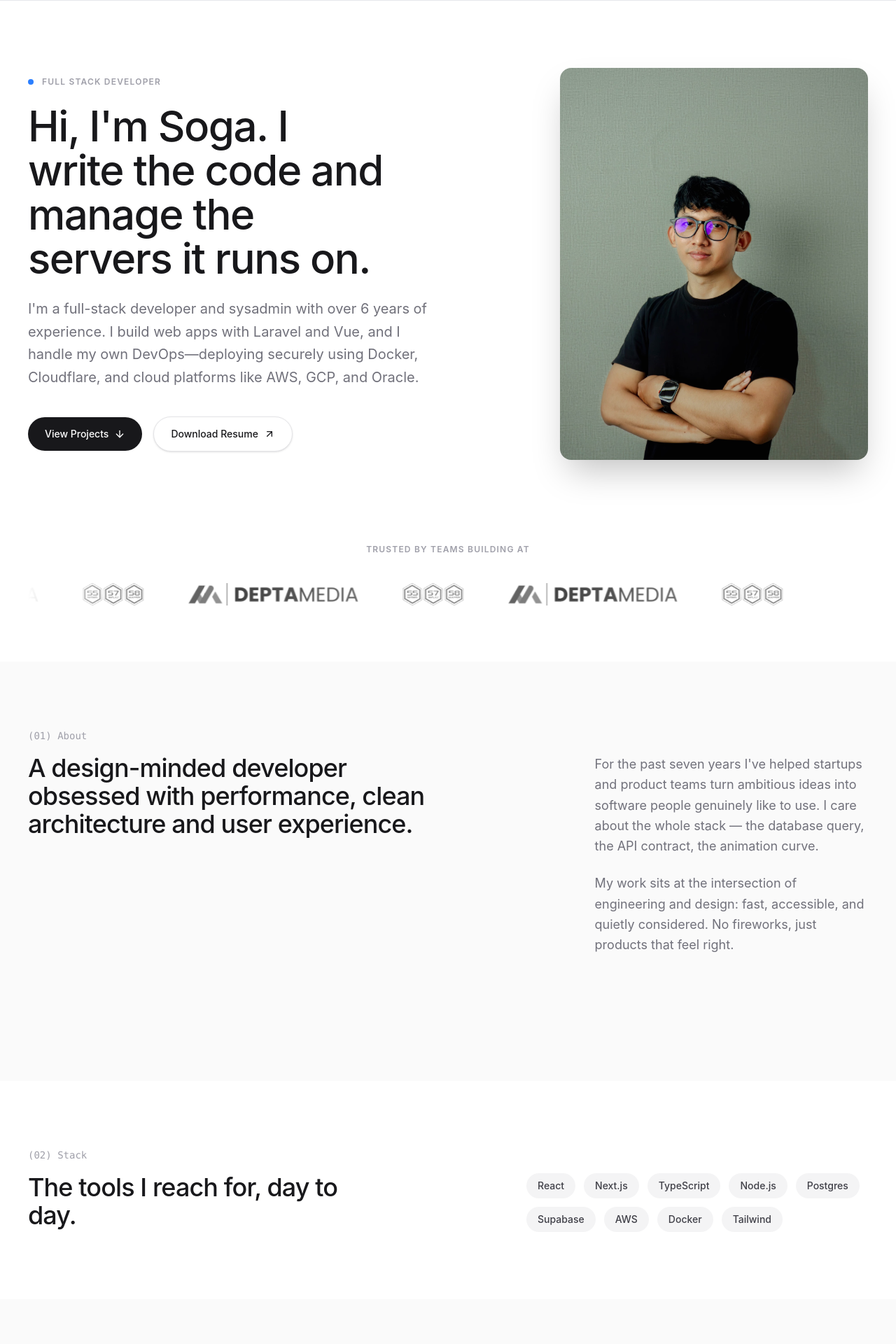
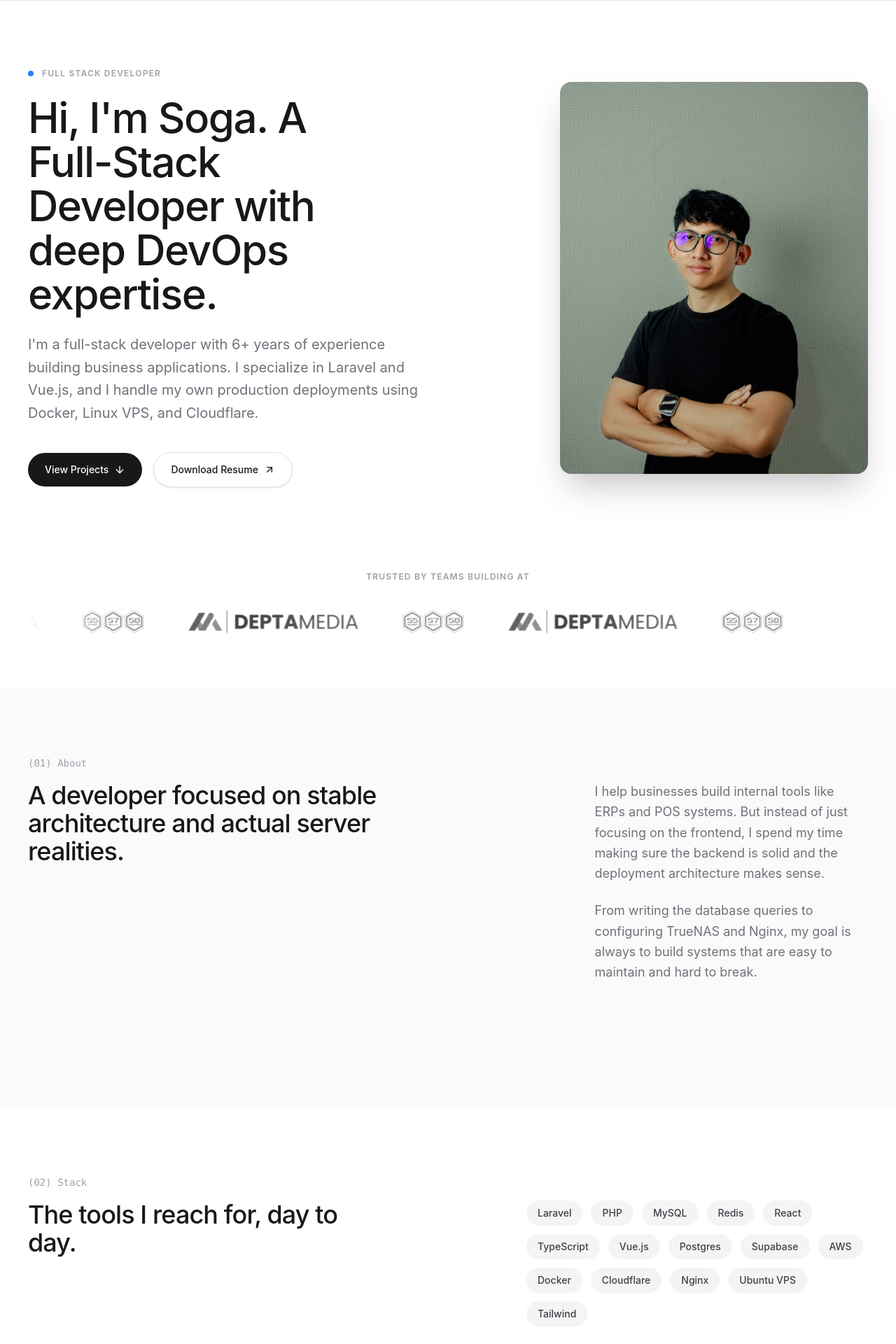
Before and after one commit to geprakoso/landing-page, a React (Vite) app: page / in a window 1280 px wide. Shown: the part 80-2000 px from the top of the page at 70% size. Built offline with nearby package versions, Linux system fonts and the light colour scheme.

Commit message:
fixing copywriting

```diff
--- a/src/components/About.tsx
+++ b/src/components/About.tsx
@@ -14,20 +14,14 @@ export default function About() {
         </span>
         <div className="grid md:grid-cols-[1.5fr_1fr] gap-x-56 mb-16">
           <h2 className="text-42 md:text-4xl font-medium tracking-tight text-zinc-900">
-            A design-minded developer obsessed with performance, clean architecture
-            and user experience.
+            A developer focused on stable architecture and actual server realities.
           </h2>
           <div className="space-y-6">
             <p className="text-zinc-500 text-lg leading-relaxed">
-              For the past seven years I&apos;ve helped startups and product teams
-              turn ambitious ideas into software people genuinely like to use. I care
-              about the whole stack — the database query, the API contract, the
-              animation curve.
+              I help businesses build internal tools like ERPs and POS systems. But instead of just focusing on the frontend, I spend my time making sure the backend is solid and the deployment architecture makes sense.
             </p>
             <p className="text-zinc-500 text-lg leading-relaxed mb-5">
-              My work sits at the intersection of engineering and design: fast,
-              accessible, and quietly considered. No fireworks, just products that
-              feel right.
+              From writing the database queries to configuring TrueNAS and Nginx, my goal is always to build systems that are easy to maintain and hard to break.
             </p>
           </div>
         </div>
--- a/src/components/Hero.tsx
+++ b/src/components/Hero.tsx
@@ -61,10 +61,10 @@ export default function Hero() {
             Full Stack Developer
           </div>
           <h1 className="text-4xl md:text-6xl font-sans max-w-lg font-medium lg:text-6xl leading-[1.05] tracking-tight text-zinc-900 mb-6">
-            Hi, I&apos;m Soga. I write the code and manage the servers it runs on.
+            Hi, I&apos;m Soga. A Full-Stack Developer with deep DevOps expertise.
           </h1>
           <p className="text-zinc-500 text-xl max-w-md leading-relaxed max-w-xl mb-10">
-            I'm a full-stack developer and sysadmin with over 6 years of experience. I build web apps with Laravel and Vue, and I handle my own DevOps—deploying securely using Docker, Cloudflare, and cloud platforms like AWS, GCP, and Oracle.
+            I'm a full-stack developer with 6+ years of experience building business applications. I specialize in Laravel and Vue.js, and I handle my own production deployments using Docker, Linux VPS, and Cloudflare.
           </p>
           <div className="flex flex-wrap items-center gap-4">
             <a
--- a/src/components/Stack.tsx
+++ b/src/components/Stack.tsx
@@ -1,12 +1,18 @@
 const tools = [
+  'Laravel',
+  'PHP',
+  'MySQL',
+  'Redis',
   'React',
-  'Next.js',
   'TypeScript',
-  'Node.js',
+  'Vue.js',
   'Postgres',
   'Supabase',
   'AWS',
   'Docker',
+  'Cloudflare',
+  'Nginx',
+  'Ubuntu VPS',
   'Tailwind',
 ]
 
```
